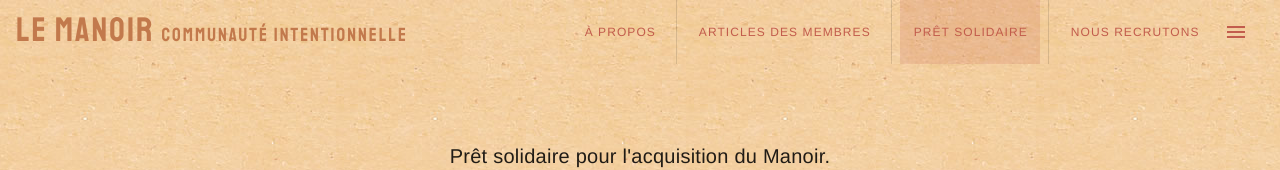
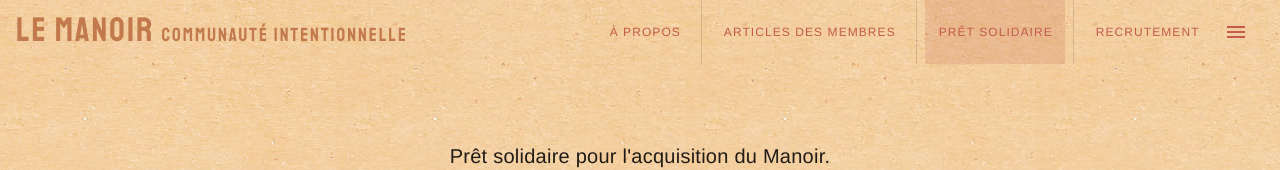
Before and after one commit to VincentBlouin/manoir-client, a Vue app: page /pret-solidaire in a window 1280 px wide. Shown: the top 170 px of the page. Built offline with nearby package versions, Linux system fonts and the light colour scheme.

Commit message:
recrutement

```diff
--- a/src/App.vue
+++ b/src/App.vue
@@ -48,8 +48,8 @@
             Prêt Solidaire
           </v-btn>
           <v-divider vertical class="ml-2 mr-2"></v-divider>
-          <v-btn text color="secondary" class="" to="/nous-recrutons" :small="$vuetify.breakpoint.lgOnly">
-            Nous recrutons
+          <v-btn text color="secondary" class="" to="/recrutement" :small="$vuetify.breakpoint.lgOnly">
+            Recrutement
           </v-btn>
         </v-toolbar-items>
         <v-app-bar-nav-icon
@@ -160,9 +160,9 @@
             Prêt Solidaire
           </v-list-item-title>
         </v-list-item>
-        <v-list-item to="/nous-recrutons">
+        <v-list-item to="/recrutement">
           <v-list-item-title class="secondary-color text-uppercase v-btn v-size--default">
-            Nous recrutons
+            Recrutement
           </v-list-item-title>
         </v-list-item>
         <v-list-item to="/liens">
--- a/src/views/Home.vue
+++ b/src/views/Home.vue
@@ -40,7 +40,7 @@
           </v-card-title>
           <v-card-actions class="pt-8">
             <v-spacer></v-spacer>
-            <v-btn color="secondary" text x-large to="/nous-recrutons"> Nous recrutons</v-btn>
+            <v-btn color="secondary" text x-large to="/recrutement">Recrutement</v-btn>
             <v-divider
                 vertical
                 class="mr-8 ml-8"
```
